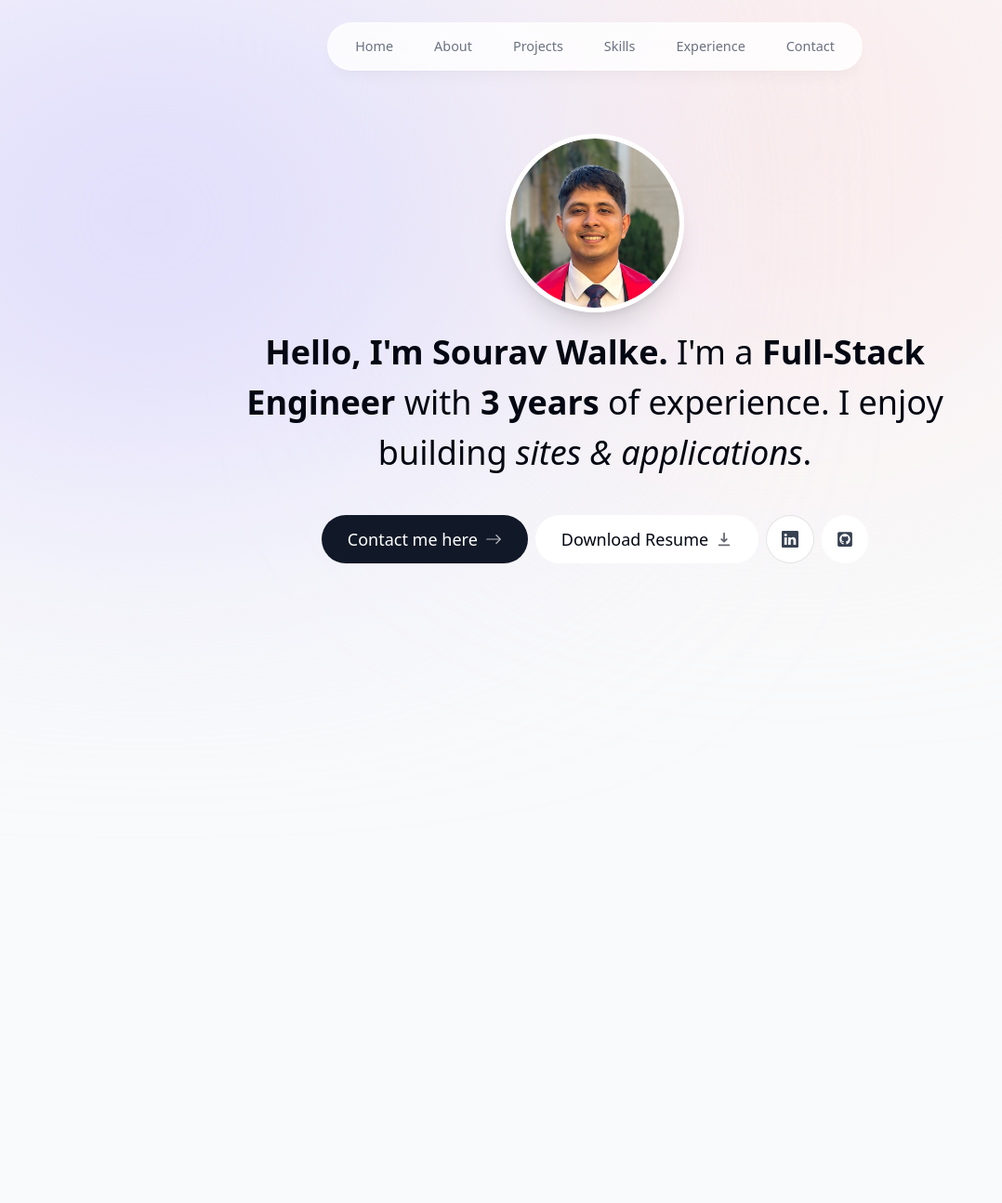
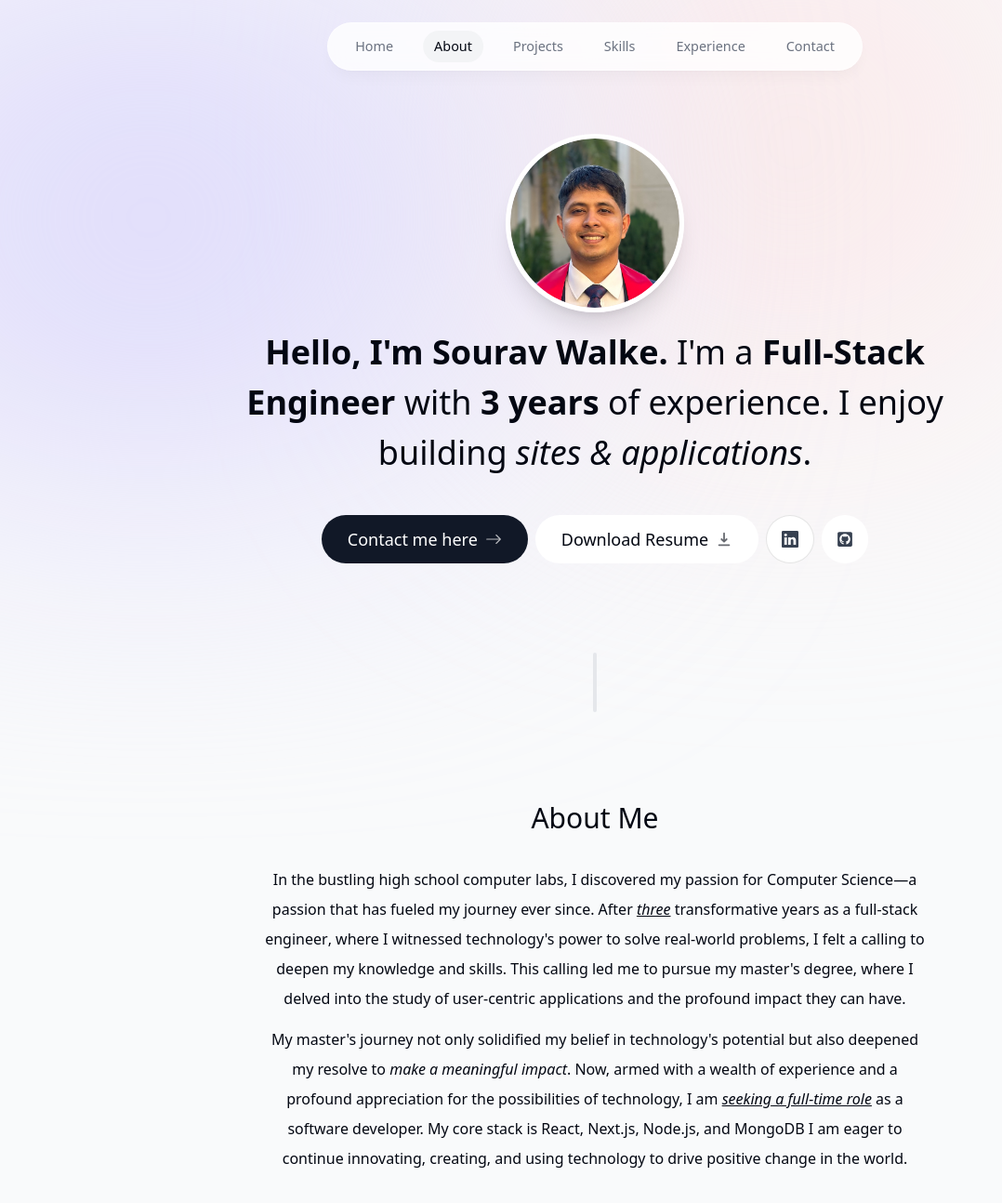
Before and after one commit to souravwalke/SouravWalke-Portfolio, a Next.js app: page / in a window 1280 px wide. Shown: the top 1294 px of the page at 93% size, without its empty margins (0-1078 px from the left). Built offline with nearby package versions, Linux system fonts and the light colour scheme.

Commit message:
Added Context Change For Navigation

```diff
--- a/app/layout.tsx
+++ b/app/layout.tsx
@@ -2,6 +2,7 @@ import './globals.css';
 import { Inter } from 'next/font/google';
 import Header from "@/components/header";
 import React from 'react';
+import ActiveSectionContextProvider from '@/context/active-section-context';
 
 
 const inter = Inter({ subsets: ['latin'] })
@@ -13,13 +14,14 @@ export const metadata = {
 
 export default function RootLayout({ children }) {
   return (
-    <html lang="en">
+    <html lang="en" className='!scroll-smooth'>
       <body className={'${inter.className} bg-gray-50 text-gray-950 relative h-[5000px] pt-28 sm:pt-36'}>
         <div className='bg-[#fbe2e3] absolute top-[-6rem] -z-10 right-[11rem] h-[31.25rem] w-[31.25rem] rounded-full blur-[10rem] sm:w-[68.75]'></div>
         <div className='bg-[#dbd7fb] absolute top-[-1rem] -z-10 left-[-35rem] h-[31.25rem] w-[50rem] rounded-full blur-[10rem] sm:w-[68.75] md:left-[-33rem] lg:left-[-28rem] xl:left-[-15rem] 2xl:left-[-5rem] '></div>
-
-        <Header />
-        {children}
+        <ActiveSectionContextProvider>
+          <Header />
+          {children}
+        </ActiveSectionContextProvider>
       </body>
     </html>
   )
--- a/app/page.tsx
+++ b/app/page.tsx
@@ -1,9 +1,13 @@
 import Intro from "@/components/intro";
+import SectionDivider from "@/components/section-divider";
+import About from "@/components/about";
 
 export default function Home() {
   return (
     <main className="flex flex-col items-center">
       <Intro />
+      <SectionDivider/>
+      <About />
     </main>
   )
 }
--- /dev/null
+++ b/components/about.tsx
@@ -0,0 +1,44 @@
+"use client";
+import React, { useEffect } from 'react';
+import { motion } from "framer-motion";
+import SectionHeading from './section-heading';
+import { useInView } from 'react-intersection-observer';
+import { useActiveSectionContext } from '@/context/active-section-context';
+
+
+
+export default function About() {
+
+  const {ref, inView} = useInView({
+    threshold: 0.75,
+  });
+
+  const {setActiveSection, timeOfLastClick} = useActiveSectionContext();
+
+  useEffect(() => {
+    if(inView && Date.now() - timeOfLastClick > 1000){
+      setActiveSection("About");
+    }
+  },[inView, setActiveSection, timeOfLastClick]);
+
+  return (
+    <motion.section
+        ref = {ref}
+        className="mb-28 max-w-[45rem] text-center leading-8 sm:mb-40 scroll-mt-28"
+        initial={{opacity:0, y:100}}
+        animate={{opacity:1, y:0}}
+        transition={{delay:0.175}}
+        id="about">
+       <SectionHeading>About Me</SectionHeading>
+        <p className="mb-3">
+            In the bustling high school computer labs, I discovered my passion for {" "}<span className="font-medium">Computer Science</span>—a passion that has fueled my journey ever since.
+            After {" "} <span className="underline italic font-medium">three</span> transformative years as a {" "}<span className="font-medium">full-stack engineer</span>, where I witnessed technology's power to solve real-world problems, I felt a calling to deepen my knowledge and skills. This calling led me to pursue my {" "}<span className="font-medium">master's</span> degree, where I delved into the study of user-centric applications and the profound impact they can have.
+        </p>
+        <p>
+            My master's journey not only solidified my belief in technology's potential but also deepened my resolve to {" "}<span className="italic">make a meaningful impact</span>. Now, armed with a wealth of experience and a profound appreciation for the possibilities of technology, I am  {" "} <span className="underline italic font-medium">seeking a full-time role</span> as a software developer.
+            My core stack is {" "} <span className="font-medium"> React, Next.js, Node.js, and MongoDB </span>
+            I am eager to continue innovating, creating, and using technology to drive positive change in the world.
+        </p>
+    </motion.section>
+  )
+}
--- a/components/header.tsx
+++ b/components/header.tsx
@@ -4,8 +4,13 @@ import React from "react";
 import {motion} from "framer-motion";
 import {links} from "@/lib/data";
 import Link from 'next/link';
+import clsx from "clsx";
+import { useActiveSectionContext } from "@/context/active-section-context";
 
 export default function Header() {
+
+  const { activeSection, setActiveSection, setTimeOfLastClick} = useActiveSectionContext();
+
   return (<header className="z-[999] relative">
     <motion.div className="fixed top-0 left-1/2 h-[4.5rem] w-full
     rounded-none border border-white border-opacity-40 bg-white bg-opacity-80 shadow-lg shadow-black/[0.03] backdrop-blur-[0.5rem]
@@ -13,15 +18,40 @@ export default function Header() {
     initial={{y: -100, x:"-50%", opacity:0}}
     animate={{y:0, x:"-50%", opacity:1}}>
     </motion.div>
-    <nav className='fixed top-[0.15rem] left-1/2 h-12 -translate-x-1/2 py-2 sm:top-[1.7rem] sm:h-[initial] sm:py-0'>
+    <nav className='flex fixed top-[0.15rem] left-1/2 h-12 -translate-x-1/2 py-2 sm:top-[1.7rem] sm:h-[initial] sm:py-0'>
         <ul className="flex w-[22rem] flex-wrap items-center justify-center gap-y-1
         text-[0.9rem] font-medium text-gray-500 sm:w-[initial] sm:flex-nowrap sm:gap-5">
-            {links.map(link => (
-                <motion.li className="h-3/4 flex items-center justify-center" key={link.hash}
-                    initial={{y: -100, opacity: 0}}
-                    animate={{y: 0, opacity: 1}}>
-                    <Link className="flex w-full items-center justify-center px-3 py-3 hover:text-gray-950 transition" href={link.hash}>{link.name}</Link>
-                </motion.li>
+            {links.map((link) => (
+            <motion.li
+              className="h-3/4 flex items-center justify-center relative"
+              key={link.hash}
+              initial={{ y: -100, opacity: 0 }}
+              animate={{ y: 0, opacity: 1 }}
+            >
+              <Link
+                className={clsx("flex w-full items-center justify-center px-3 py-3 hover:text-gray-950 transition",
+                {"text-gray-950": activeSection === link.name,})}
+                href={link.hash}
+                onClick = {() => {
+                  setActiveSection(link.name);
+                  setTimeOfLastClick(Date.now())
+                }}
+                >
+                  {link.name}
+                    {link.name === activeSection && (
+                      <motion.span
+                      className="bg-gray-100 rounded-full absolute inset-0 -z-10"
+                      layoutId="activeSection"
+                      transition={{
+                        type: "spring",
+                        stiffness: 380,
+                        damping: 30,
+                      }}
+                      >
+                      </motion.span>
+                    )}
+                    </Link>
+            </motion.li>
             ))}
         </ul>
     </nav>
--- a/components/intro.tsx
+++ b/components/intro.tsx
@@ -1,17 +1,32 @@
 "use client";
 
 import Image from 'next/image'
-import React from 'react'
+import React, { useEffect } from 'react'
 import profilepic from '@/public/pp.jpeg';
 import {motion} from "framer-motion";
 import Link from 'next/link';
 import { BsArrowRight, BsLinkedin } from "react-icons/bs";
 import { HiDownload } from "react-icons/hi";
 import { FaGithubSquare } from 'react-icons/fa';
+import { useInView } from 'react-intersection-observer';
+import { useActiveSectionContext } from '@/context/active-section-context';
 
 export default function Intro() {
-  return (
-    <section className="mb-28 max-w-[50rem] text-center sm:mb-0 scroll-mt-[100rem]">
+
+    const {ref, inView} = useInView({
+        threshold: 0.5,
+      });
+
+    const {setActiveSection} = useActiveSectionContext();
+
+    useEffect(() => {
+        if(inView){
+          setActiveSection("Home");
+        }
+    },[inView, setActiveSection]);
+
+    return (
+    <section ref={ref} id="home" className="mb-28 max-w-[50rem] text-center sm:mb-0 scroll-mt-[100rem]">
         <div className="flex items-center justify-center">
             <div className="relative">
                 <motion.div
@@ -33,7 +48,7 @@ export default function Intro() {
                 </motion.div>
             </div>
         </div>
-        <motion.p
+        <motion.h1
             className="mb-10 mt-4 px-4 text-2xl font-medium !leading-[1.5] sm:text-4xl"
             initial={{ opacity: 0, y: 100 }}
             animate={{ opacity: 1, y: 0 }}>
@@ -41,7 +56,7 @@ export default function Intro() {
                 <span className="font-bold">Full-Stack Engineer</span> with{" "}
                 <span className="font-bold">3 years</span> of experience. I enjoy
                 building <span className="italic">sites & applications</span>.
-        </motion.p>
+        </motion.h1>
 
         <motion.div
             className="flex flex-col sm:flex-row justify-center gap-2 px-4 text-lg font-medium"
--- /dev/null
+++ b/components/section-divider.tsx
@@ -0,0 +1,16 @@
+"use client";
+
+import React from 'react';
+import { motion } from "framer-motion";
+
+export default function SectionDivider() {
+  return (
+    <motion.div
+    className="bg-gray-200 my-24 h-16 w-1 rounded-full hidden sm:block dark:bg-opacity-20"
+    initial={{ opacity: 0, y: 100 }}
+    animate={{ opacity: 1, y: 0 }}
+    transition={{ delay: 0.125 }}
+    >
+    </motion.div>
+  )
+}
--- /dev/null
+++ b/components/section-heading.tsx
@@ -0,0 +1,12 @@
+import React from 'react';
+
+type SectionHeadingProps = {
+    children: React.ReactNode;
+}
+
+export default function SectionHeading({children}
+    : SectionHeadingProps) {
+  return (
+    <h2 className='text-3xl font-medium capitalize mb-8'>{children}</h2>
+  )
+}
--- /dev/null
+++ b/context/active-section-context.tsx
@@ -0,0 +1,45 @@
+"use client";
+
+import React, {useState, createContext, useContext} from 'react'
+import { links } from '@/lib/data';
+
+type SectionName = typeof links[number]["name"];
+
+type ActiveSectionContextProviderProps = {
+    children: React.ReactNode;
+};
+
+type ActiveSectionContextType = {
+    activeSection: SectionName;
+    setActiveSection: React.Dispatch<React.SetStateAction<SectionName>>;
+    timeOfLastClick: number;
+    setTimeOfLastClick: React.Dispatch<React.SetStateAction<number>>;
+}
+
+export const ActiveSectionContext = createContext<ActiveSectionContextType | null>(null);
+
+export default function ActiveSectionContextProvider({children} : ActiveSectionContextProviderProps) {
+  const [activeSection, setActiveSection] = useState<SectionName>("Home");
+  const [timeOfLastClick, setTimeOfLastClick] = useState(0);
+
+  return (<ActiveSectionContext.Provider value = {{
+    activeSection,
+    setActiveSection,
+    timeOfLastClick,
+    setTimeOfLastClick
+  }}>
+    {children}
+  </ActiveSectionContext.Provider>);
+}
+
+
+export function useActiveSectionContext(){
+  const context = useContext(ActiveSectionContext);
+
+  if (context === null) {
+    throw new Error(
+      "useActiveSectionContext must be used within an ActiveSectionContextProvider"
+    );
+  }
+  return context;
+}
--- a/package.json
+++ b/package.json
@@ -10,6 +10,7 @@
   },
   "dependencies": {
     "autoprefixer": "10.4.19",
+    "clsx": "^2.1.1",
     "eslint": "8.57.0",
     "eslint-config-next": "14.2.3",
     "framer-motion": "^11.2.4",
@@ -18,6 +19,7 @@
     "react": "18.3.1",
     "react-dom": "18.3.1",
     "react-icons": "^5.2.1",
+    "react-intersection-observer": "^9.10.2",
     "tailwindcss": "3.4.3"
   },
   "devDependencies": {
```
Also changed, not shown: 1 other file (tests, documents, lock files or other folders).
